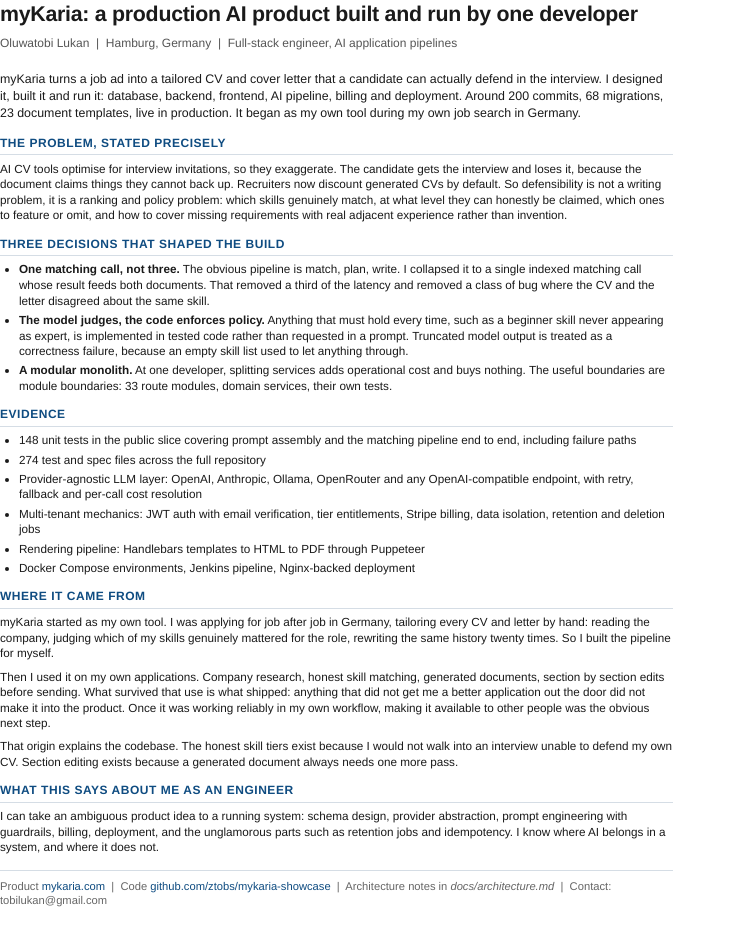
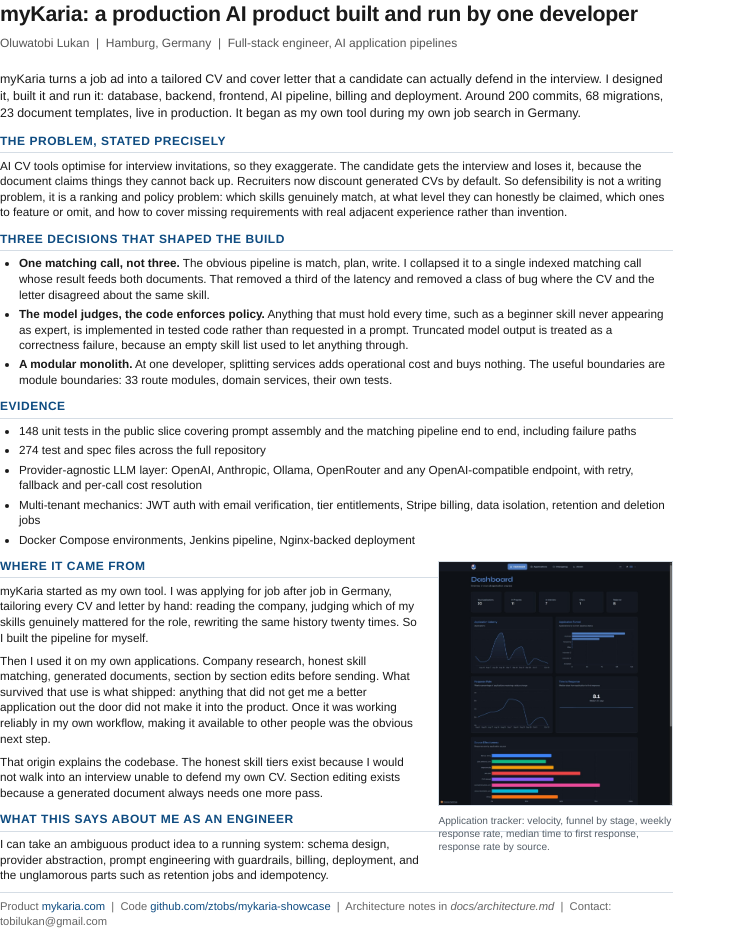
Before and after one commit to ztobs/mykaria-showcase, a website: page docs/case-study.html in a window 1280 px wide. Shown: the whole page, without its empty margins (0-736 px from the left). Before the commit the page ends 908 px from the top, so only its background shows below. Drawn offline with Linux system fonts and the light colour scheme.

Commit message:
Add application dashboard screenshot to README and case study

```diff
--- a/docs/case-study.html
+++ b/docs/case-study.html
@@ -4,7 +4,7 @@
 <meta charset="utf-8">
 <title>myKaria case study - Oluwatobi Lukan</title>
 <style>
-  @page { size: A4; margin: 12mm 13mm 11mm 13mm; }
+  @page { size: A4; margin: 11mm 13mm 8mm 13mm; }
   * { box-sizing: border-box; }
   body {
     font-family: "Helvetica Neue", Arial, sans-serif;
@@ -18,7 +18,7 @@
   .sub { color: #555; font-size: 9pt; margin-bottom: 5mm; }
   h2 {
     font-size: 9pt; text-transform: uppercase; letter-spacing: 0.4pt;
-    color: #0f4c81; margin: 3.6mm 0 1.4mm 0; padding-bottom: 0.7mm;
+    color: #0f4c81; margin: 3.1mm 0 1.2mm 0; padding-bottom: 0.6mm;
     border-bottom: 0.6pt solid #d5dde5;
   }
   p { margin: 0 0 2mm 0; }
@@ -29,7 +29,10 @@
   .grid { display: block; }
   .grid > div { flex: 1; }
   .kicker { color: #0f4c81; font-weight: 600; }
-  .foot { margin-top: 4mm; padding-top: 2mm; border-top: 0.6pt solid #d5dde5; color: #666; font-size: 8.4pt; }
+  .shot { float: right; width: 62mm; margin: 1mm 0 3mm 5mm; page-break-inside: avoid; }
+  .shot img { width: 100%; height: auto; border: 0.4pt solid #d5dde5; }
+  .shot figcaption { font-size: 7.6pt; line-height: 1.3; color: #56606a; margin-top: 1mm; }
+  .foot { margin-top: 2.5mm; padding-top: 1.5mm; border-top: 0.6pt solid #d5dde5; color: #666; font-size: 8.4pt; }
   .foot a { color: #0f4c81; text-decoration: none; }
   .muted { color: #555; }
 </style>
@@ -74,9 +77,14 @@ requirements with real adjacent experience rather than invention.</p>
   <li>274 test and spec files across the full repository</li>
   <li>Provider-agnostic LLM layer: OpenAI, Anthropic, Ollama, OpenRouter and any OpenAI-compatible endpoint, with retry, fallback and per-call cost resolution</li>
   <li>Multi-tenant mechanics: JWT auth with email verification, tier entitlements, Stripe billing, data isolation, retention and deletion jobs</li>
-  <li>Rendering pipeline: Handlebars templates to HTML to PDF through Puppeteer</li>
   <li>Docker Compose environments, Jenkins pipeline, Nginx-backed deployment</li>
 </ul>
+
+
+<figure class="shot">
+  <img src="../assets/dashboard.jpg" alt="myKaria application dashboard">
+  <figcaption>Application tracker: velocity, funnel by stage, weekly response rate, median time to first response, response rate by source.</figcaption>
+</figure>
 
 <h2>Where it came from</h2>
 <p>myKaria started as my own tool. I was applying for job after job in Germany, tailoring
@@ -95,8 +103,7 @@ always needs one more pass.</p>
 <h2>What this says about me as an engineer</h2>
 <p>I can take an ambiguous product idea to a running system: schema design, provider
 abstraction, prompt engineering with guardrails, billing, deployment, and the unglamorous
-parts such as retention jobs and idempotency. I know where AI belongs in a system, and
-where it does not.</p>
+parts such as retention jobs and idempotency.</p>
 
 <div class="foot">
   Product <a href="https://mykaria.com">mykaria.com</a> &nbsp;|&nbsp;
```
Also changed, not shown: docs/case-study.md (+3 -2 lines), README.md, assets/dashboard.jpg (added), 1 other file.
